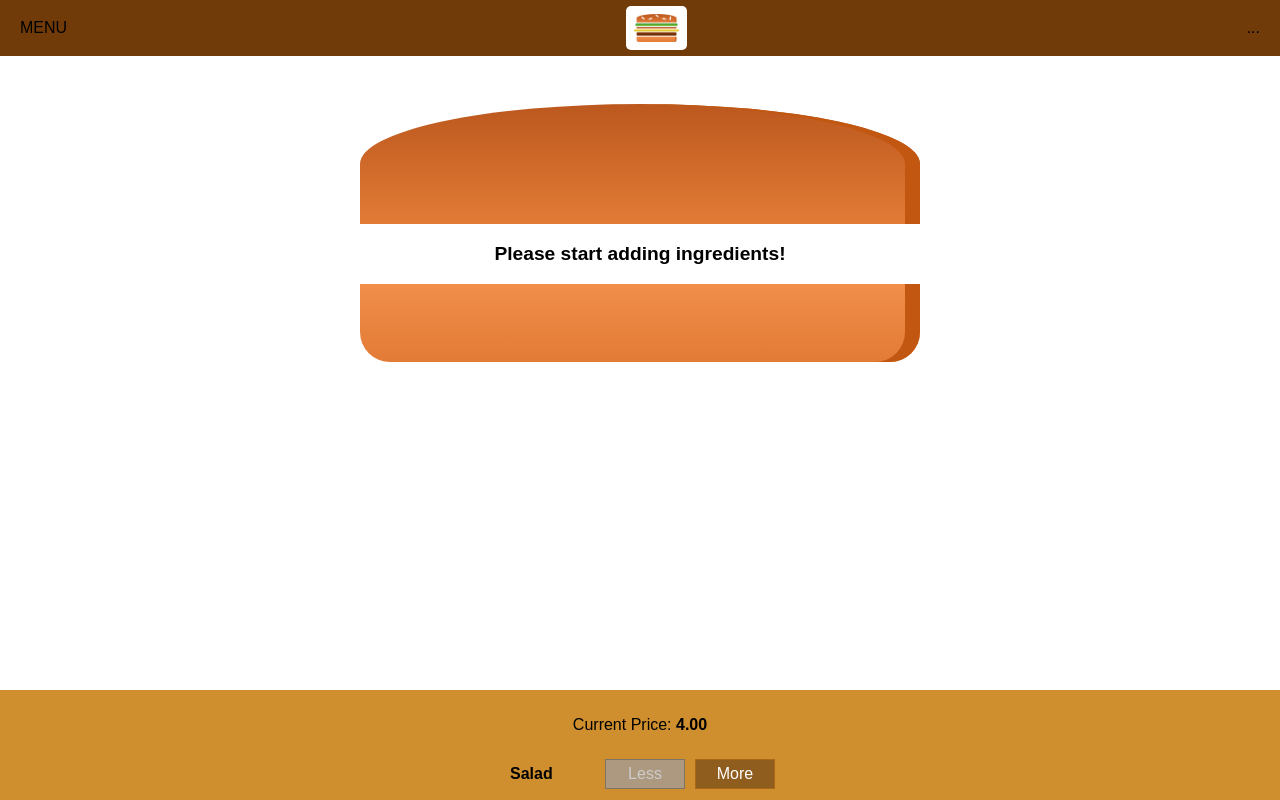
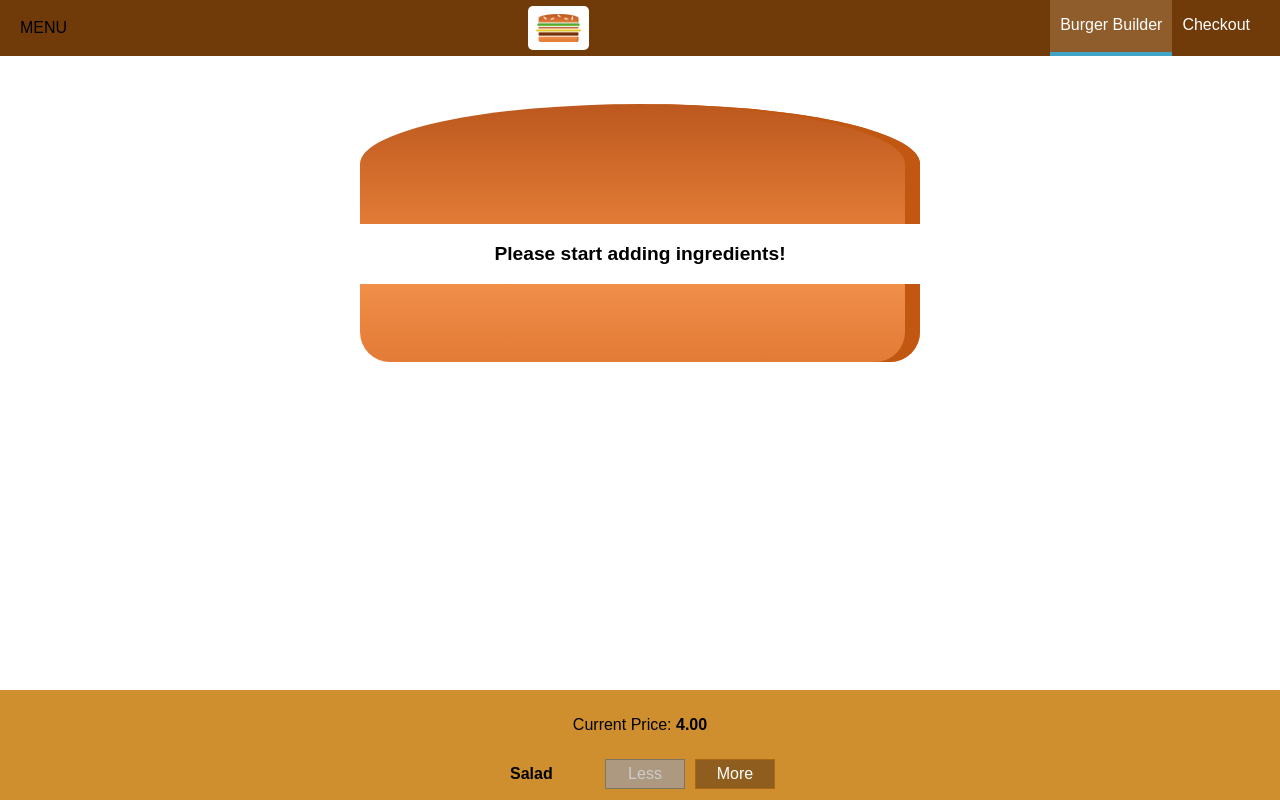
Before and after one commit to dkurganskii/burger-builder, a React app: page / in a window 1280 px wide. Shown: the top 800 px of the page. Built offline with nearby package versions, Linux system fonts and the light colour scheme.

Commit message:
add reusable navigation items

```diff
--- /dev/null
+++ b/src/components/Navigation/NavigationItems/NavigationItem/NavigationItem.css
@@ -0,0 +1,25 @@
+.NavigationItem {
+	margin: 0;
+	box-sizing: border-box;
+	display: flex;
+	height: 100%;
+	align-items: center;
+}
+
+.NavigationItem a {
+	color: white;
+	text-decoration: none;
+	height: 100%;
+	padding: 16px 10px;
+	border-bottom: 4px solid transparent;
+	box-sizing: border-box;
+	display: block;
+}
+
+.NavigationItem a:hover,
+.NavigationItem a:active,
+.NavigationItem a.active {
+	background-color: #8f5c2c;
+	border-bottom: 4px solid #40a4c8;
+	color: white;
+}
--- /dev/null
+++ b/src/components/Navigation/NavigationItems/NavigationItem/NavigationItem.js
@@ -0,0 +1,12 @@
+import React from 'react';
+import classes from './NavigationItem.css';
+
+const navigationItem = (props) => (
+	<li className={classes.NavigationItem}>
+		<a href={props.link} className={props.active ? classes.active : null}>
+			{props.children}
+		</a>
+	</li>
+);
+
+export default navigationItem;
--- /dev/null
+++ b/src/components/Navigation/NavigationItems/NavigationItems.css
@@ -0,0 +1,8 @@
+.NavigationItems {
+	margin: 0;
+	padding: 0;
+	list-style: none;
+	display: flex;
+	align-items: center;
+	height: 100%;
+}
--- /dev/null
+++ b/src/components/Navigation/NavigationItems/NavigationItems.js
@@ -0,0 +1,14 @@
+import React from 'react';
+import classes from './NavigationItems.css';
+import NavigationItem from './NavigationItem/NavigationItem';
+
+const navigationItems = () => (
+	<ul className={classes.NavigationItems}>
+		<NavigationItem link="/" active>
+			Burger Builder
+		</NavigationItem>
+		<NavigationItem link="/">Checkout</NavigationItem>
+	</ul>
+);
+
+export default navigationItems;
--- a/src/components/Navigation/Toolbar/Toolbar.css
+++ b/src/components/Navigation/Toolbar/Toolbar.css
@@ -12,3 +12,7 @@
 	box-sizing: border-box;
 	z-index: 90;
 }
+
+.Toolbar nav {
+	height: 100%;
+}
--- a/src/components/Navigation/Toolbar/Toolbar.js
+++ b/src/components/Navigation/Toolbar/Toolbar.js
@@ -1,12 +1,15 @@
 import React from 'react';
 import classes from './Toolbar.css';
 import Logo from '../../Logo/Logo';
+import NavigationItems from '../NavigationItems/NavigationItems';
 
 const toolbar = (props) => (
 	<header className={classes.Toolbar}>
 		<div>MENU</div>
 		<Logo />
-		<nav>...</nav>
+		<nav>
+			<NavigationItems />
+		</nav>
 	</header>
 );
 
```
